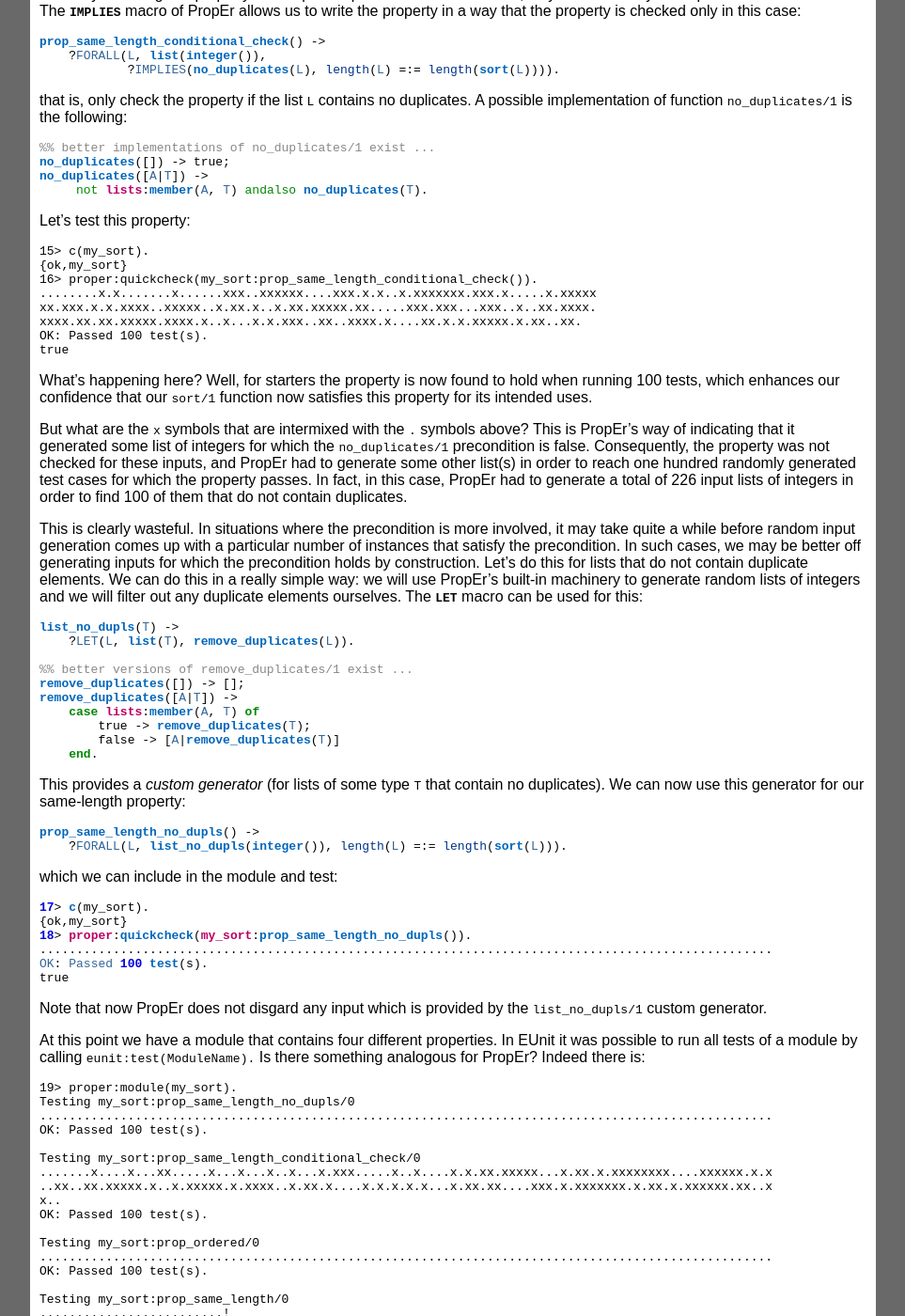
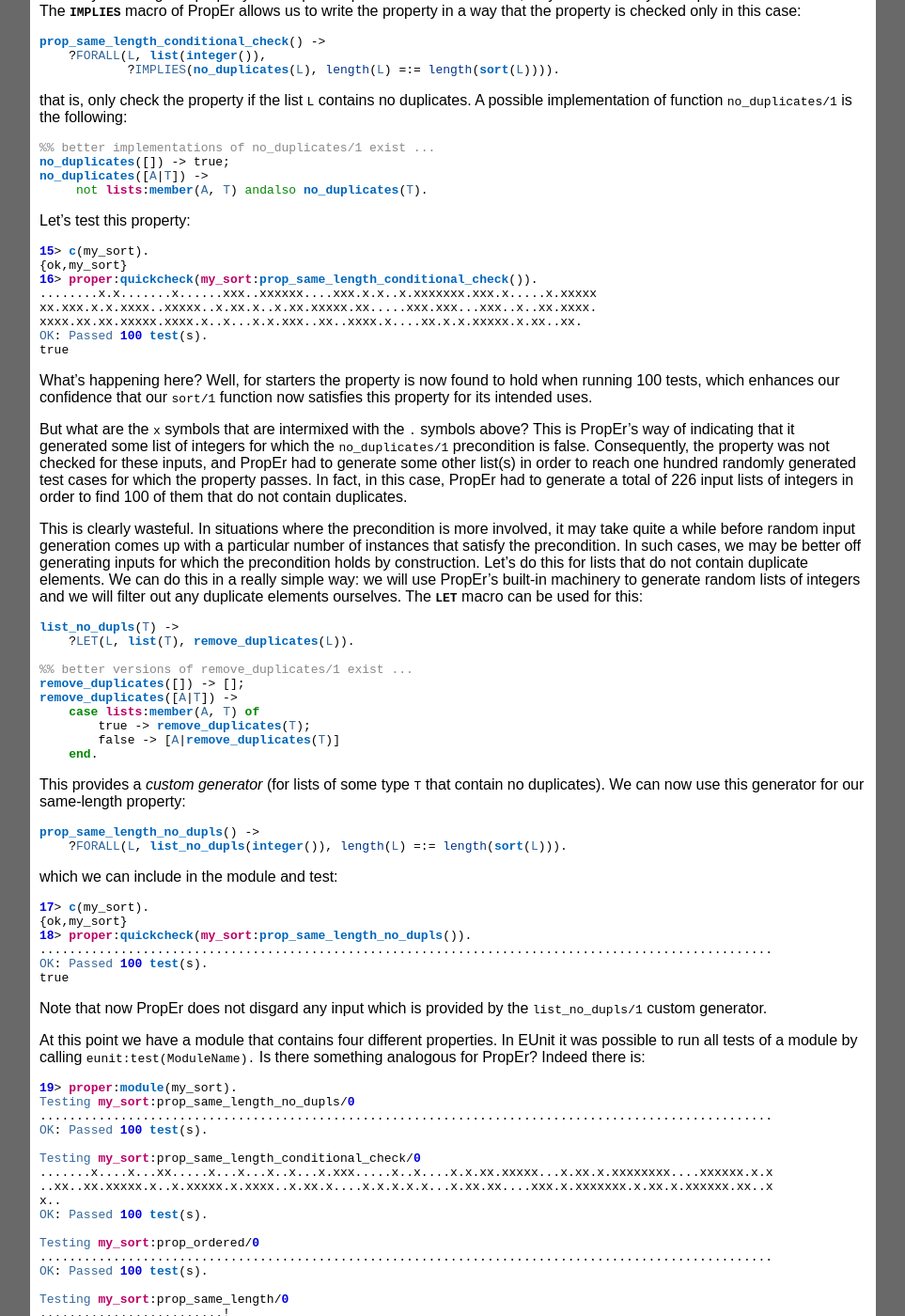
Before and after one commit to proper-testing/proper-testing.github.io, a Jekyll site: the page built from tutorials/PropEr_introduction_to_Property-Based_Testing.md, in a window 1280 px wide and 1400 px high, scrolled down 3104 px. Shown: the whole window at 94% size, without its empty margins (158-1121 px from the left). Built offline with Jekyll 4.4.1, drawn with Linux system fonts in a browser that asks for light colours; some of the changed text lies outside the part shown.

Commit message:
Use Erlang shell highlighting

```diff
--- a/tutorials/PropEr_introduction_to_Property-Based_Testing.md
+++ b/tutorials/PropEr_introduction_to_Property-Based_Testing.md
@@ -15,7 +15,7 @@ The programming task that this tutorial is based on is really simple.
 Let us assume that we want to write and test a program that sorts lists.
 Our first attempt, inspired by quicksort, is the following Erlang code:
 
-{% highlight erlang%}
+{% highlight erlang %}
 -module(my_sort).
 -export([sort/1]).
 
@@ -28,7 +28,7 @@ sort([P|Xs]) ->
 To get some confidence that this module is correct, we can of course
 compile and run some unit tests for this module in the Erlang shell:
 
-{% highlight plaintext %}
+{% highlight erl %}
 1> c(my_sort).
 {ok,my_sort}
 2> my_sort:sort([17,42]).
@@ -44,7 +44,7 @@ as <a href="http://erlang.org/doc/man/eunit.html">EUnit</a> tests in the
 module.  This involves adding an appropriate `include_lib` directive below
 the export declaration:
 
-{% highlight erlang%}
+{% highlight erlang %}
 -include_lib("eunit/include/eunit.hrl").
 {% endhighlight %}
 
@@ -65,7 +65,7 @@ test_four() ->
 At this point, we can recompile the module and run all the unit tests with
 a single command:
 
-{% highlight plaintext %}
+{% highlight erl %}
 5> c(my_sort).
 {ok,my_sort}
 6> eunit:test(my_sort).
@@ -96,7 +96,7 @@ elements in this case, the result of applying the `sort/1` function to
 some list gives us back a list whose elements are ordered.  Let us write
 this property using the language of PropEr:
 
-{% highlight erlang%}
+{% highlight erlang %}
 prop_ordered() ->
     ?FORALL(L, list(integer()), ordered(sort(L))).
 {% endhighlight %}
@@ -109,7 +109,7 @@ corresponding `include_lib` directive for EUnit. (We need to put the PropEr
 include before the EUnit one, because both tools define some macro with the
 same name, as we will soon see.)  The two directives should look as follows:
 
-{% highlight erlang%}
+{% highlight erlang %}
 -include_lib("proper/include/proper.hrl").
 -include_lib("eunit/include/eunit.hrl").
 {% endhighlight %}
@@ -129,7 +129,7 @@ return a list which is ordered.
 To use this, we also need to define the `ordered/1` function.  But this is
 simple enough:
 
-{% highlight erlang%}
+{% highlight erlang %}
 ordered([]) -> true;
 ordered([_]) -> true;
 ordered([A,B|T]) -> A =< B andalso ordered([B|T]).
@@ -137,7 +137,7 @@ ordered([A,B|T]) -> A =< B andalso ordered([B|T]).
 
 We can now test whether this property holds for our program:
 
-{% highlight plaintext %}
+{% highlight erl %}
 7> c(my_sort).
 {ok,my_sort}
 8> proper:quickcheck(my_sort:prop_ordered()).
@@ -152,7 +152,7 @@ property was true for them.
 
 We can actually test a particular property any number of times we wish:
 
-{% highlight plaintext %}
+{% highlight erl %}
 9> proper:quickcheck(my_sort:prop_ordered(), 4711).
 ...................... <4711 dots> ..................................................................
 OK: Passed 4711 test(s).
@@ -163,14 +163,14 @@ This is not the only property that we want a list sorting function to satisfy.
 Another one is that the input and output lists have the same length.
 Let's write it:
 
-{% highlight erlang%}
+{% highlight erlang %}
 prop_same_length() ->
     ?FORALL(L, list(integer()), length(L) =:= length(sort(L))).
 {% endhighlight %}
 
 and test it:
 
-{% highlight plaintext %}
+{% highlight erl %}
 10> c(my_sort).
 {ok,my_sort}
 11> proper:quickcheck(my_sort:prop_same_length()).
@@ -191,7 +191,7 @@ also falsifies the property.
 
 Let's test the property again:
 
-{% highlight plaintext%}
+{% highlight erl %}
 12> proper:quickcheck(my_sort:prop_same_length()).
 ..................!
 Failed: After 19 test(s).
@@ -213,7 +213,7 @@ the property.
 What's the problem?  We can find out by manually testing the `sort/1` function
 in the Erlang shell using these inputs that PropEr discovered for us:
 
-{% highlight plaintext %}
+{% highlight erl %}
 13> my_sort:sort([-8,14,-1,1,-1]).
 [-8,-1,1,14]
 14> my_sort:sort([0,0]).
@@ -240,7 +240,7 @@ only test its validity if this precondition is satisfied.  The **`IMPLIES`**
 macro of PropEr allows us to write the property in a way that the property is
 checked only in this case:
 
-{% highlight erlang%}
+{% highlight erlang %}
 prop_same_length_conditional_check() ->
     ?FORALL(L, list(integer()),
             ?IMPLIES(no_duplicates(L), length(L) =:= length(sort(L)))).
@@ -249,7 +249,7 @@ prop_same_length_conditional_check() ->
 that is, only check the property if the list `L` contains no duplicates.
 A possible implementation of function `no_duplicates/1` is the following:
 
-{% highlight erlang%}
+{% highlight erlang %}
 %% better implementations of no_duplicates/1 exist ...
 no_duplicates([]) -> true;
 no_duplicates([A|T]) ->
@@ -258,7 +258,7 @@ no_duplicates([A|T]) ->
 
 Let's test this property:
 
-{% highlight plaintext%}
+{% highlight erl %}
 15> c(my_sort).
 {ok,my_sort}
 16> proper:quickcheck(my_sort:prop_same_length_conditional_check()).
@@ -307,14 +307,14 @@ remove_duplicates([A|T]) ->
 This provides a _custom generator_ (for lists of some type `T` that contain no
 duplicates).  We can now use this generator for our same-length property:
 
-{% highlight erlang%}
+{% highlight erlang %}
 prop_same_length_no_dupls() ->
     ?FORALL(L, list_no_dupls(integer()), length(L) =:= length(sort(L))).
 {% endhighlight %}
 
 which we can include in the module and test:
 
-{% highlight erl%}
+{% highlight erl %}
 17> c(my_sort).
 {ok,my_sort}
 18> proper:quickcheck(my_sort:prop_same_length_no_dupls()).
@@ -331,7 +331,7 @@ In EUnit it was possible to run all tests of a module by calling
 `eunit:test(ModuleName).`  Is there something analogous for PropEr?
 Indeed there is:
 
-{% highlight plaintext %}
+{% highlight erl %}
 19> proper:module(my_sort).
 Testing my_sort:prop_same_length_no_dupls/0
 ....................................................................................................
@@ -379,14 +379,14 @@ not need to handle duplicate elements in the input list, an appropriate such
 function is the `usort/1` function from the `lists` module of the standard
 library.  Specifying this property is now very easy:
 
-{% highlight erlang%}
+{% highlight erlang %}
 prop_equiv_usort() ->
     ?FORALL(L, list(integer()), sort(L) =:= lists:usort(L)).
 {% endhighlight %}
 
 So is testing it:
 
-{% highlight plaintext %}
+{% highlight erl %}
 20> c(my_sort).
 {ok,my_sort}
 21> proper:quickcheck(my_sort:prop_equiv_usort()).
@@ -412,14 +412,14 @@ our properties hold for lists of any term instead of just for lists of integers?
 Well, let's do that.  Let's modify this last property to work for general lists;
 for this we just need to use the built-in `list/0` generator:
 
-{% highlight erlang%}
+{% highlight erlang %}
 prop_equiv_usort() ->
     ?FORALL(L, list(), sort(L) =:= lists:usort(L)).
 {% endhighlight %}
 
 and test the property again:
 
-{% highlight plaintext%}
+{% highlight erl %}
 22> c(my_sort).
 {ok,my_sort}
 23> proper:quickcheck(my_sort:prop_equiv_usort()).
@@ -435,14 +435,14 @@ lists?  We can see this by using the `list/0` generator in the
 `prop_same_length` property which is false for our `sort/1` function.  Let's do
 that:
 
-{% highlight erlang%}
+{% highlight erlang %}
 prop_same_length() ->
     ?FORALL(L, list(), length(L) =:= length(sort(L))).
 {% endhighlight %}
 
 and see it fail:
 
-{% highlight plaintext %}
+{% highlight erl %}
 24> c(my_sort).
 {ok,my_sort}
 25> proper:quickcheck(my_sort:prop_same_length()).
```
Also changed, not shown: other parts of tutorials/PropEr_introduction_to_Property-Based_Testing.md (+1 -1 lines).
